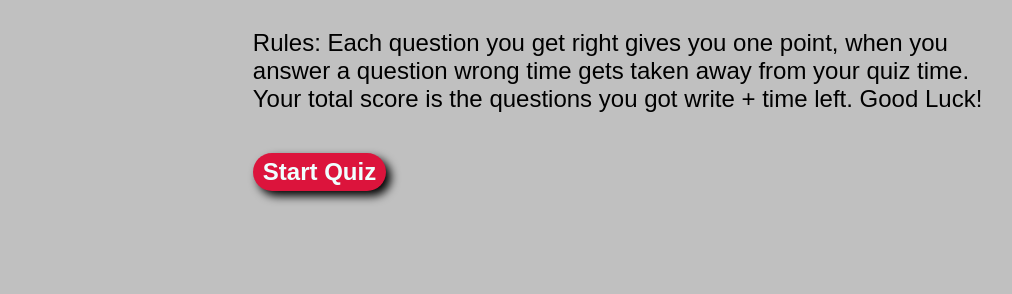
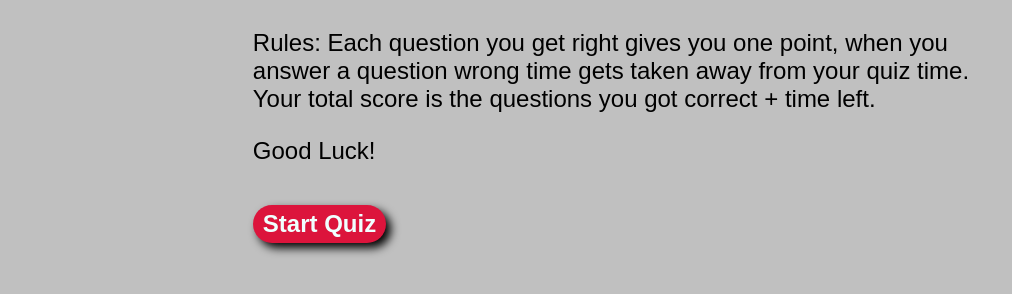
Before and after one commit to M1TCH3llM/QuizKnows, a plain HTML site: page index.html in a window 1280 px wide. Shown: the part 250-544 px from the top of the page, without its empty margins (8-1020 px from the left). Drawn offline with Linux system fonts and the light colour scheme.

Commit message:
added note sto javascript, added readme txt, added photos

```diff
--- a/assets/script.js
+++ b/assets/script.js
@@ -1,25 +1,22 @@
-// Timer
+// Variables
+
+// seconds left in game
 var secondsLeft = 50;
 
 var timeSec = document.querySelector("#timer");
-
 var start = document.querySelector("#start");
-
 var questionContainer = document.getElementById("quiz");
-
 var startTime = document.querySelector("#startQuiz");
-
 var score = document.querySelector("#score");
-
 var scoreJS = 0;
-
 var questionIndex = 0;
-
 var timerInterval;
 
+// questions in an objects array
 var question = [
   {
     question: "Inside which HTML element do we put the JavaScript?",
+    // choices in the form of am array of strings
     choices: ["<javascript>", "<scripting>", "<js>", "<script>"],
     answer: "<script>",
   },
@@ -109,14 +106,19 @@ var question = [
   },
 ];
 
+// functions section
+
+// listening for start click
 startTime.addEventListener("click", function (event) {
   start.textContent = "";
 
+  // triggers shuffleQuestions, displayQuestions, and Time functions
   shuffleQuestions();
   displayQuestion();
   Timer();
 });
 
+// function that uses Fisher- Yates algorithm to shuffle questions
 function shuffleQuestions() {
   for (let i = question.length - 1; i > 0; i--) {
     const j = Math.floor(Math.random() * (i + 1));
@@ -124,81 +126,129 @@ function shuffleQuestions() {
   }
 }
 
+// function that displays questions
 function displayQuestion() {
+  // sets var for question
   var currentQuestion = question[questionIndex];
+  // clears question container in HTML
   questionContainer.textContent = "";
-
+  // creates h2 element for question objects, question
   var questionElement = document.createElement("h2");
+  //displays question in html
   questionElement.textContent = currentQuestion.question;
+  // attaches h2 to question container in html
   questionContainer.appendChild(questionElement);
 
+  // creates var for ul to append to question header 2
   var choicesList = document.createElement("ul");
+  // for loop that allowes all choices to be displayed as a button
   for (var i = 0; i < currentQuestion.choices.length; i++) {
+    // creates button
     var answersJS = document.createElement("button");
+    // fills buttons with txt for answers
     answersJS.textContent = currentQuestion.choices[i];
+    // adds listener for click on answer button
     answersJS.addEventListener("click", function (event) {
+      // targets selected answer and makes variable
       var selectedAnswer = event.target.textContent;
+      //compares selected answer to correct answer
       if (selectedAnswer === currentQuestion.answer) {
+        // if same adds points to score
         scoreJS++;
       } else {
+        // else if wrong (not equal to answer) subtracts time
         secondsLeft = secondsLeft - 5;
       }
+      // displays scores
       score.textContent = "Current Score: " + scoreJS;
+      //clears questions before advanving
       questionContainer.textContent = "";
+      //advances to next question
       questionIndex++;
+      //if function that verifys there will be another question
       if (questionIndex < question.length) {
+        //calls next question
         currentQuestion = question[questionIndex];
+        // calls function to display
         displayQuestion();
       } else {
+        // triggers score function if their are no more questions
         scoreDisplay();
+        // stops timer function
         clearInterval(timerInterval);
+        //display's time left
         timeSec.textContent = "Time added to score! " + secondsLeft;
       }
     });
+    // appends answer buttons to ul choices
     choicesList.appendChild(answersJS);
   }
+  // appends ul choices to question container
   questionContainer.appendChild(choicesList);
 }
-
+//displays score and score submit information
 function scoreDisplay() {
+  // displays score total
   score.textContent = "You Scored " + (scoreJS + secondsLeft) + "!";
+  // creates variable for input box
   var initialInput = document.createElement("input");
+  // sets box type to text
   initialInput.setAttribute("type", "text");
+  // sets id of #nameInput
   initialInput.setAttribute("id", "nameInput");
+  // sets value text enter name
   initialInput.setAttribute("value", "Enter Name!");
+  // makes it a child of the question container
   questionContainer.appendChild(initialInput);
 
+  //create variable for submit button
   var submitButton = document.createElement("button");
+  //set element type button
   submitButton.setAttribute("type", "Button");
+  //sets id to scoreButton
   submitButton.setAttribute("id", "scoreButton");
+  //appends button as child to question container
   questionContainer.appendChild(submitButton);
+  //puts submit score in text in button
   submitButton.textContent = "Submit Score";
-
+  // listens for submit button click
   submitButton.addEventListener("click", function () {
+    // creates variable called name for string typed into back
     var name = initialInput.value;
-
+    // triggers storeScore function and passes variable name to function
     storeScore(name);
   });
 }
-
+//function that operates timer
 function Timer() {
+  // sets verbile timeInterval equal to function
   timerInterval = setInterval(function () {
+    //subtracts seconds
     secondsLeft--;
+    //applies time left to html tag
     timeSec.textContent = "Times Up In " + secondsLeft;
-
+    // if statement to stop time when secondsLeft = 0
     if (secondsLeft <= 0) {
+      //clears time interval
       clearInterval(timerInterval);
+      //applies times up to html
       timeSec.textContent = "Time Is Up!";
+      //clears questions when time is up
       questionContainer.innerHTML = "";
+      // triggers score display function
       scoreDisplay();
-    }
+    } // ms count
   }, 1000);
 }
-
+// function to push scores to local memory
 function storeScore(name) {
+  //retrieves  scores from local memory or pulls nothing
   var previousScores = JSON.parse(localStorage.getItem("scores")) || [];
+  //targets items to push to memory
   previousScores.push({ name, score: scoreJS + secondsLeft });
+  //sends items to local memory as string
   localStorage.setItem("scores", JSON.stringify(previousScores));
 
+  //assigns local storage to be accessed by high score page
   window.location.assign("HighScore.html");
 }
--- a/index.html
+++ b/index.html
@@ -18,9 +18,9 @@
           <p>
             Rules: Each question you get right gives you one point, when you
             answer a question wrong time gets taken away from your quiz time.
-            Your total score is the questions you got write + time left. Good
-            Luck!
+            Your total score is the questions you got correct + time left.
           </p>
+          <p>Good Luck!</p>
           <button id="startQuiz">Start Quiz</button>
         </div>
         <div id="quiz"></div>
```
Also changed, not shown: assets/HSscript.js (+11 -6 lines), assets/Screenshot 2023-08-31 at 3.57.32 PM.png (added), plain.txt (deleted), 1 other file.
